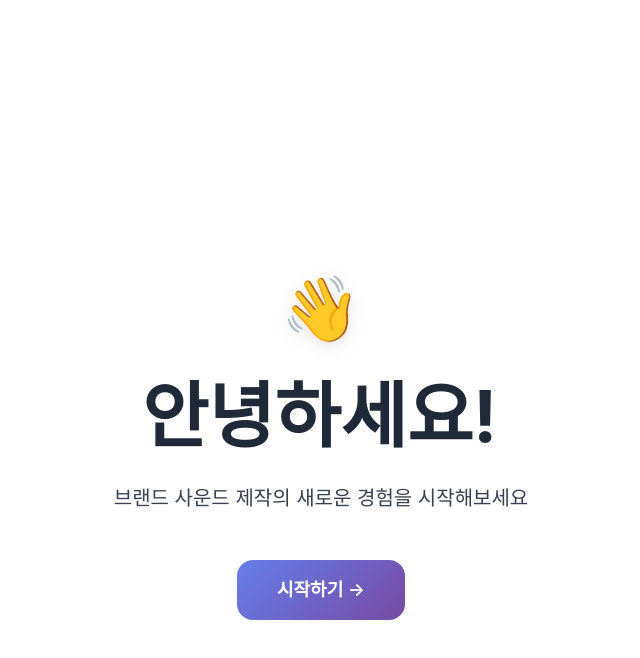
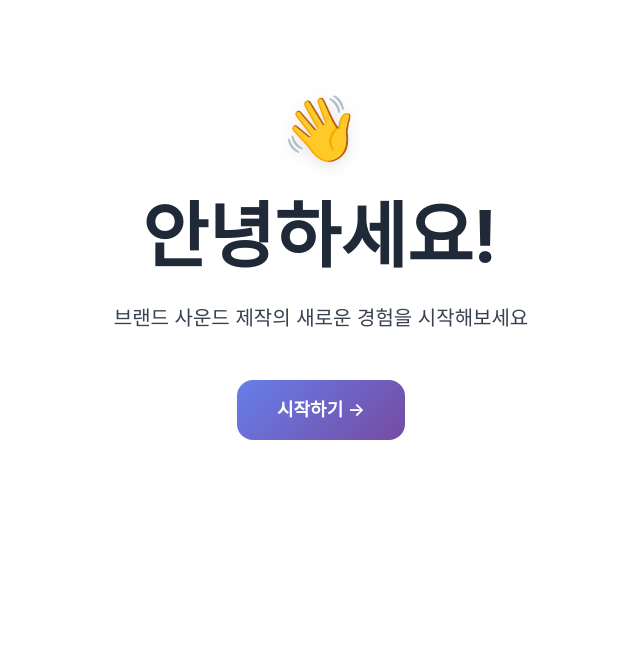
Before and after one commit to studiochamaeleon/ssokssok-survey, a React (Vite) app: page / in a window 1280 px wide. Shown: the top 658 px of the page, without its empty margins (319-959 px from the left). Built offline with nearby package versions, Linux system fonts and the light colour scheme; a web font is replaced by a local one.

Commit message:
intro change

```diff
--- a/src/App.tsx
+++ b/src/App.tsx
@@ -36,7 +36,7 @@ export default function App() {
       {/* 인트로 화면 */}
       <div
         id="intro-screen"
-        className="screen fixed inset-0 flex items-center justify-center z-40 pt-20"
+        className="screen fixed inset-0 flex justify-center z-40 pt-20"
       >
         <div className="text-center px-6">
           <div className="icon-large">👋</div>
```
